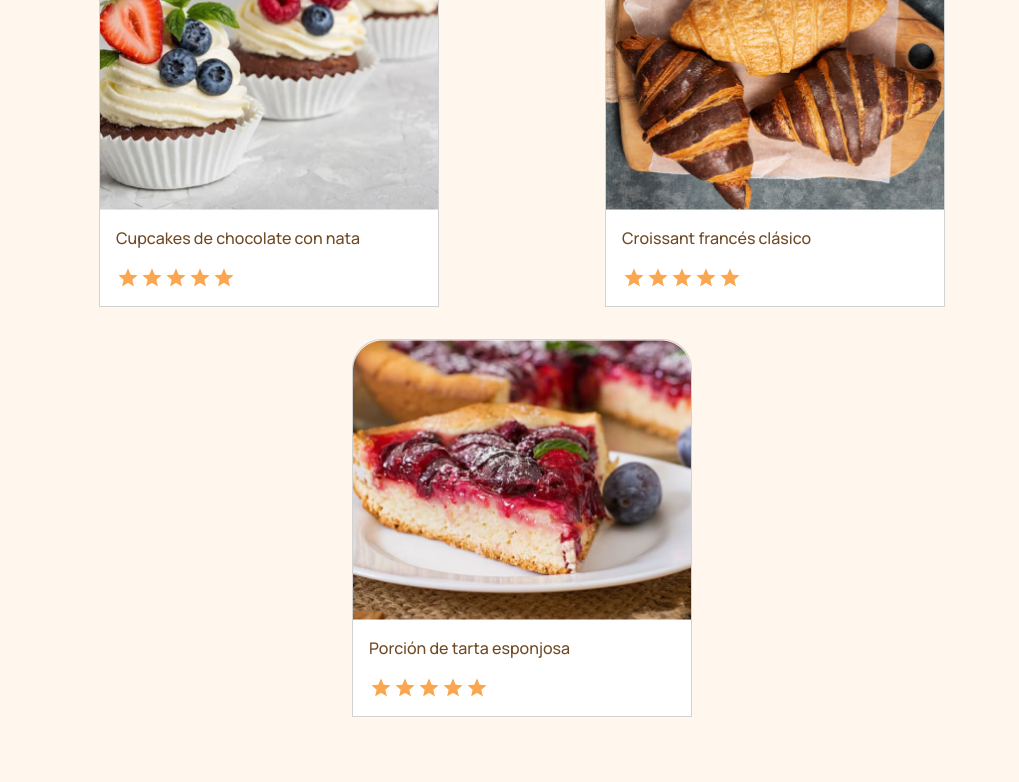
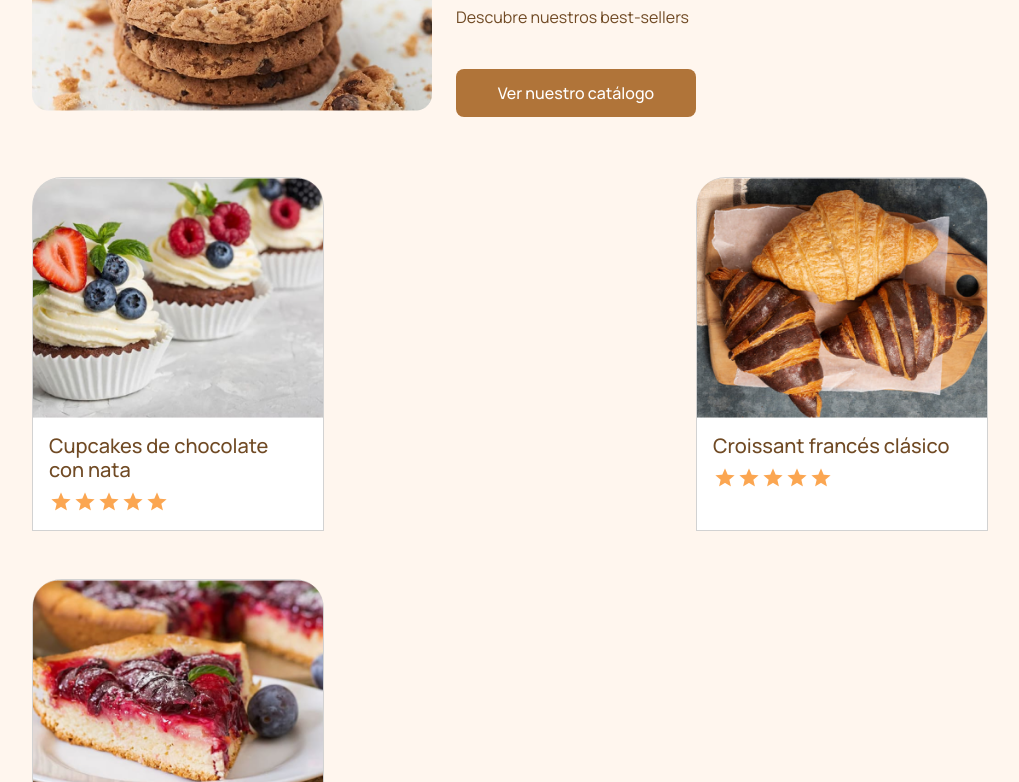
Before and after one commit to GabrielaRamirezLopez0549/Segunda-Entrega, a plain HTML site: page index.html in a window 1280 px wide. Shown: the part 537-1319 px from the top of the page, without its empty margins (130-1149 px from the left). Drawn offline with nearby package versions, Linux system fonts and the light colour scheme.

Commit message:
Second section finished on the first page "Featured desserts"

```diff
--- a/css/cuerpo.css
+++ b/css/cuerpo.css
@@ -1,37 +1,55 @@
-.contenedor{
+.contenedor1 {
     display: flex;
-    justify-content:center;
-    align-items: center; /* Centra verticalmente el texto e imagen */
+    justify-content: center;
+    align-items: center;
+    /* Centra verticalmente el texto e imagen */
     padding: 60px 80px;
     gap: 40px;
     text-align: center;
 }
 
-.titulo{
+.contenedor2 {
+    padding: 60px 80px;
+    justify-content: space-between;
+}
+
+.col-4 {
+    justify-content: center;
+}
+
+.spacing-60 {
+    margin-bottom: 60px;
+    /* Ajusta el espacio entre las dos row */
+}
+
+.titulo {
     font-optical-sizing: auto;
     font-size: 36px;
     font-weight: 800;
     font-style: normal;
 }
-.card, .col{
+
+.card,
+.col {
     width: 340px !important;
 
 }
-.card{
+
+.card {
     border-radius: 30px 30px 0px 0px !important;
 }
-.row.row-cols-1.row-cols-md-3{
+
+.row.row-cols-1.row-cols-sm-2.row-cols-md-3.g-5 {
     display: flex;
-    gap: 32px;
-    justify-content:space-around;
+    justify-content: space-between;
 }
 
-.estrellas{
+.estrellas {
     display: flex;
-    justify-content:left;
+    justify-content: left;
 }
 
-.card-text{
+.card-text {
     font-optical-sizing: auto;
     font-size: 16px;
     font-weight: 500;
@@ -44,8 +62,30 @@
 
     color: #FBA651 !important;
     font-variation-settings:
-    'FILL' 1,
-    'wght' 400,
-    'GRAD' 0,
-    'opsz' 20
+        'FILL' 1,
+        'wght' 400,
+        'GRAD' 0,
+        'opsz' 20
 }
+
+.boton {
+    text-decoration: none;
+    display: flex;
+    width: 240px;
+    padding: 12px;
+    flex-direction: column;
+    justify-content: center;
+    align-items: center;
+    border-radius: 8px;
+    background: #B07439;
+    color: white !important;
+    font-size: 16px;
+    font-style: normal;
+    font-weight: 500;
+    line-height: 24px;
+    /* 150% */
+}
+
+.titulo, .parrafo{
+    padding-bottom: 24px;
+}
--- a/index.html
+++ b/index.html
@@ -18,7 +18,8 @@
     integrity="sha384-QWTKZyjpPEjISv5WaRU9OFeRpok6YctnYmDr5pNlyT2bRjXh0JMhjY6hW+ALEwIH" crossorigin="anonymous">
 
   <!--Material Icons-->
-    <link rel="stylesheet" href="https://fonts.googleapis.com/css2?family=Material+Symbols+Outlined:opsz,wght,FILL,GRAD@20..48,100..700,0..1,-50..200" />
+  <link rel="stylesheet"
+    href="https://fonts.googleapis.com/css2?family=Material+Symbols+Outlined:opsz,wght,FILL,GRAD@20..48,100..700,0..1,-50..200" />
 </head>
 
 <body>
@@ -60,20 +61,32 @@
   </nav>
 
   <div class="container-fluid">
-    <div class="contenedor">
+    <div class="contenedor1">
       <img src="/surces/logo_index.svg" alt="Logo de la Abuela" class="hero-logo">
       <h1 class="titulo">Toque Artesanal Y El Cariño De La Abuela</h1>
     </div>
   </div>
 
   <div class="container">
-    <div class="contenedor">
-      <div class="row row-cols-1 row-cols-md-3">
-        <div class="col">
+    <div class="contenedor2">
+    <div class="row justify-content-md-left spacing-60">
+      <div class="col-md-auto">
+        <img src="/surces/Postres/Inicio/Postre_galleta.png" class="rounded float-start" alt="Imagen de cookies">
+      </div>
+      <div class="col-md-auto">
+        <div>
+          <h2 class="titulo">Productos Destacados</h2>
+          <p class="parrafo">Descubre nuestros best-sellers</p>
+          <a href="#" class="boton">Ver nuestro catálogo</a>
+        </div>
+      </div>
+    </div>
+      <div class="row row-cols-1 row-cols-sm-2 row-cols-md-3 g-5">
+        <div class="col d-flex">
             <div class="card h-100">
                 <img src="/surces/Postres/Inicio/postre1.png" class="card-img-top" alt="Postre 1">
                 <div class="card-body">
-              <p class="card-text">Cupcakes de chocolate con nata</p>
+                    <h5 class="card-title">Cupcakes de chocolate con nata</h5>
                     <div class="estrellas">
                         <span class="material-symbols-outlined">grade</span>
                         <span class="material-symbols-outlined">grade</span>
@@ -81,15 +94,14 @@
                         <span class="material-symbols-outlined">grade</span>
                         <span class="material-symbols-outlined">grade</span>
                     </div>
-
                 </div>
             </div>
         </div>
-        <div class="col">
+        <div class="col d-flex">
             <div class="card h-100">
                 <img src="/surces/Postres/Inicio/postre2.png" class="card-img-top" alt="Postre 2">
                 <div class="card-body">
-              <p class="card-text">Croissant francés clásico</p>
+                    <h5 class="card-title">Croissant francés clásico</h5>
                     <div class="estrellas">
                         <span class="material-symbols-outlined">grade</span>
                         <span class="material-symbols-outlined">grade</span>
@@ -97,15 +109,14 @@
                         <span class="material-symbols-outlined">grade</span>
                         <span class="material-symbols-outlined">grade</span>
                     </div>
-
                 </div>
             </div>
         </div>
-        <div class="col">
+        <div class="col d-flex">
             <div class="card h-100">
                 <img src="/surces/Postres/Inicio/postre3.png" class="card-img-top" alt="Postre 3">
                 <div class="card-body">
-              <p class="card-text">Porción de tarta esponjosa </p>
+                    <h5 class="card-title">Porción de tarta esponjosa</h5>
                     <div class="estrellas">
                         <span class="material-symbols-outlined">grade</span>
                         <span class="material-symbols-outlined">grade</span>
@@ -113,13 +124,11 @@
                         <span class="material-symbols-outlined">grade</span>
                         <span class="material-symbols-outlined">grade</span>
                     </div>
-
                 </div>
             </div>
         </div>
     </div>
     </div>
-
   </div>
 
 
```
Also changed, not shown: surces/Postres/Inicio/Postre_galleta.png (added). Lines whose indentation alone changed are shown as unchanged.
